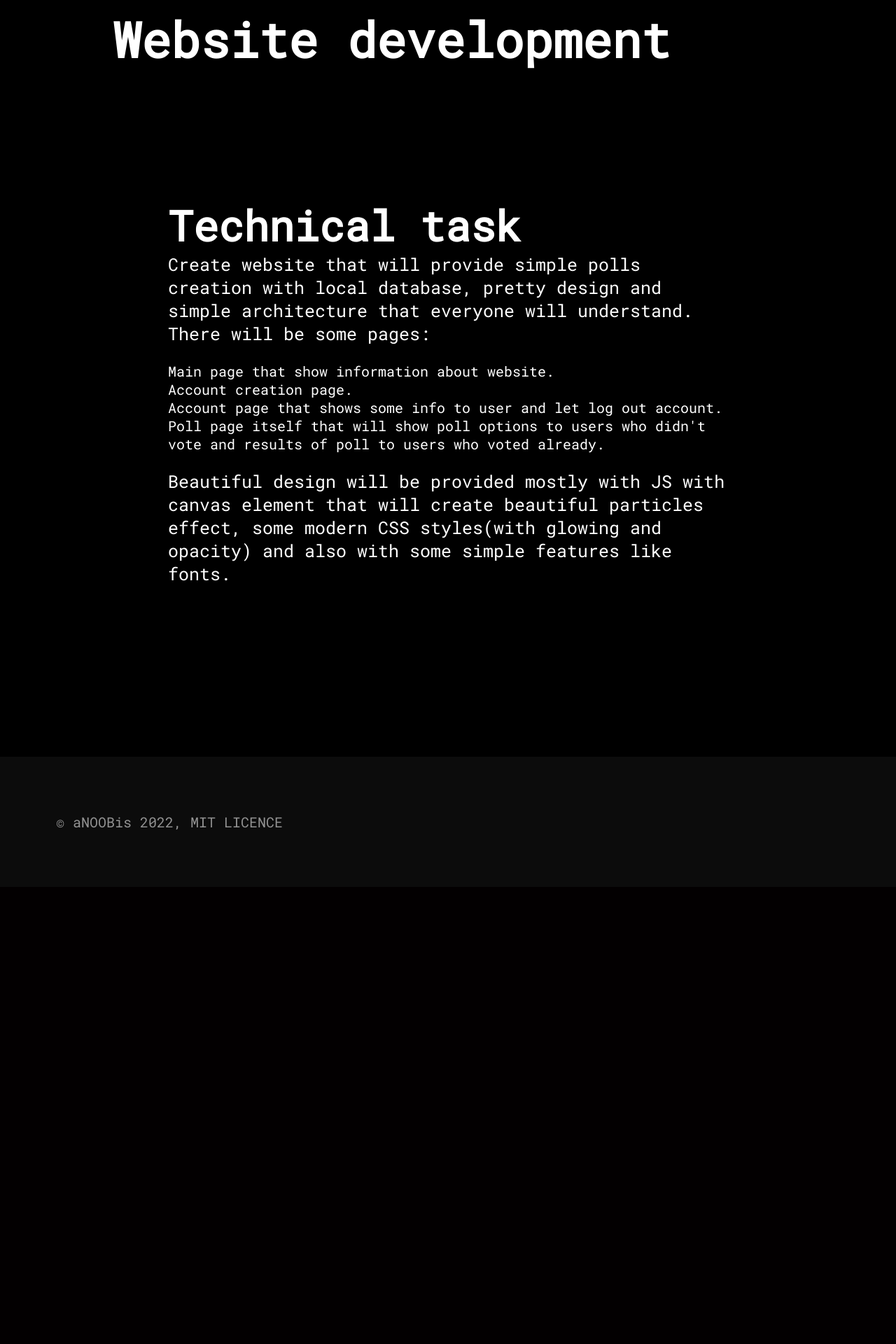
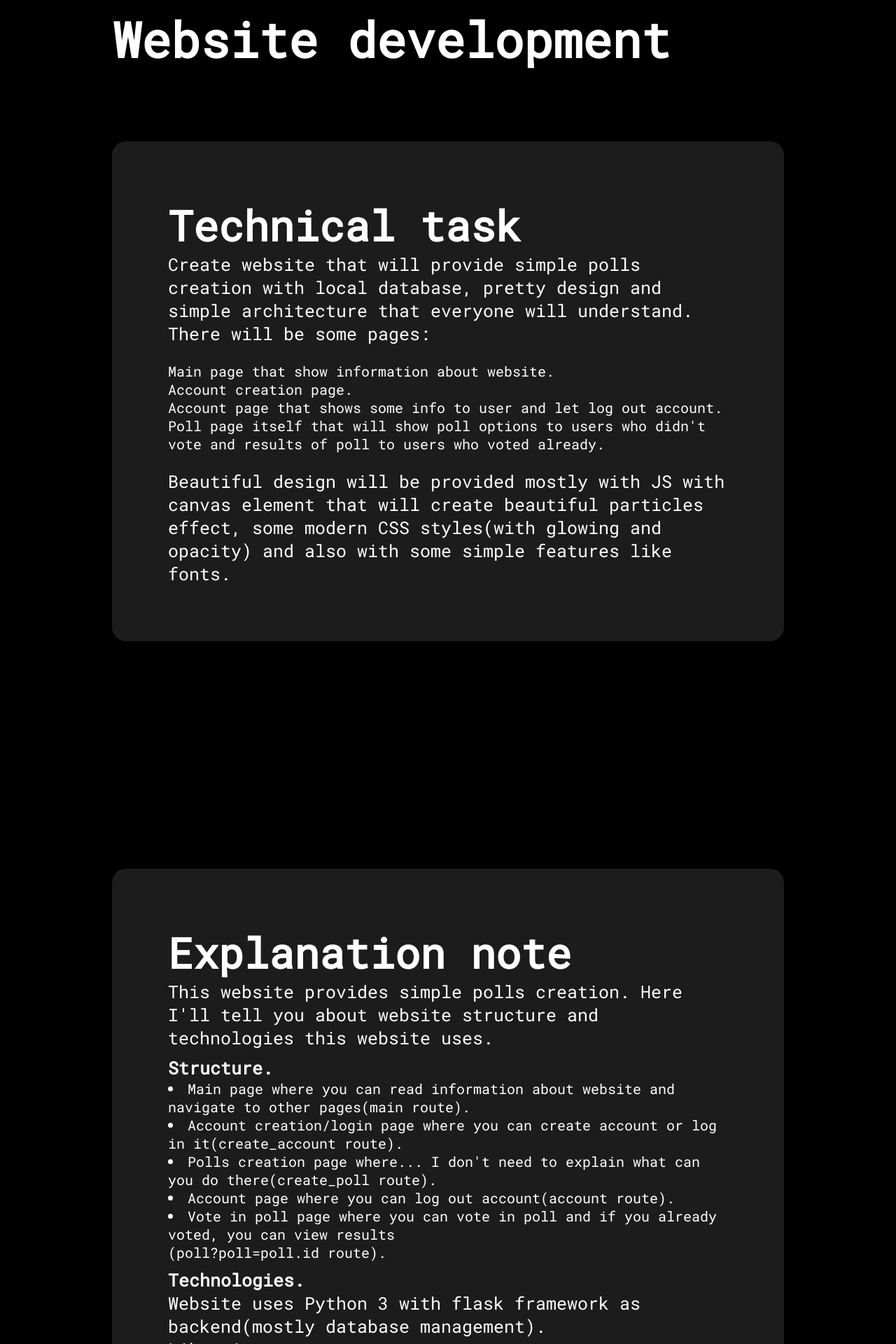
Before and after one commit to aNOOBisTheGod/MegaPolls, a Flask app: page / in a window 1280 px wide. Shown: the part 2520-4440 px from the top of the page at 70% size. Before the commit the page ends 3706 px from the top, so only its background shows below. Run offline with Flask 2, Linux system fonts and the light colour scheme; some libraries are stand-ins or nearby versions.

Commit message:
note addition

```diff
--- a/database/polls.py
+++ b/database/polls.py
@@ -1,11 +1,6 @@
-from firebase_admin import firestore
 from .db_session import SqlAlchemyBase
 import sqlalchemy
-from database import db_session
 import ast
-import sqlalchemy.orm as orm
-from database.users import User
-from sqlalchemy import update
 
 
 class Poll(SqlAlchemyBase):
--- a/database/users.py
+++ b/database/users.py
@@ -45,13 +45,9 @@ def updateUser(username, password, newPoll):
     cursor = connection.cursor()
     query = f"""SELECT pollsCreated FROM USERS WHERE username = '{username}' AND password = '{password}'"""
     res = cursor.execute(query).fetchone()
-    print(res)
     polls = res[0].split()
-    print(polls)
     polls.append(newPoll)
-    print(polls)
     polls = ' '.join(list(map(str, polls)))
-    print(polls)
     query = f"""UPDATE USERS SET pollsCreated = "{polls}" WHERE password = '{password}' AND username = '{username}'"""
     cursor.execute(query)
     connection.commit()
--- a/main.py
+++ b/main.py
@@ -1,10 +1,6 @@
 from flask import Flask, render_template, request, make_response, redirect, url_for, flash
-import firebase_admin
-from firebase_admin import credentials
 from database.polls import createPoll, getPollJson, voteInPoll
 from utils.exceptions import *
-import os.path
-import json
 from database import db_session
 import database.users
 import logging
@@ -20,6 +16,7 @@ db_sess = db_session.create_session()
 
 @app.route('/', methods=['POST', 'GET'])
 def mainpage():
+    # flash(f"312", "error")
     return render_template('index.html')
 
 @app.route('/account', methods=['POST', 'GET'])
@@ -34,7 +31,6 @@ def accountpage():
     if database.users.checkUser(username, password):
         return render_template('account.html', username=username)
     else:
-        print('Wrong')
         return redirect(url_for(('createaccountpage')))
 
 @app.route('/create_account', methods=['POST', 'GET'])
--- a/static/css/main.css
+++ b/static/css/main.css
@@ -227,8 +227,38 @@ input[type="checkbox"]:checked + .usethis {
 }
 
 .text-blur-wrapper{
+    background-color: #292929b4;
     backdrop-filter: blur(10px);
     display: inline-block;
     padding: 10vh;
     border-radius: 20px;
 }
+.label-load-file {
+    cursor: pointer;
+}
+
+.help-loading{
+    display: none;
+    transition: .3s;
+    position: absolute;
+    width: auto;
+    background-color: rgba(65, 65, 65, 0.411);
+    padding: 10px;
+    border-radius: 5px;
+    backdrop-filter: blur(10px);
+}
+
+.label-load-file:hover .help-loading{
+    display: flex;
+    transition: .3s;
+
+}
+
+div {
+    background-color: rgba(0, 0, 0, 0.671);
+}
+h3 {
+    font-size: 25px;
+    font-weight: bold;
+    margin-top: 10px;
+}
--- a/templates/index.html
+++ b/templates/index.html
@@ -60,6 +60,34 @@
             </a>
         </div>
     </section>
+    <section>
+        <div class="text-blur-wrapper">
+        <h2 class="section-title">Explanation note</h2>
+            <a class="section-text">
+                This website provides simple polls creation. Here I'll tell you about website structure and technologies this website uses.<br>
+                <h3>Structure.</h3>
+                    <li>Main page where you can read information about website and navigate to other pages(main route).</li>
+                    <li>Account creation/login page where you can create account or log in it(create_account route).</li>
+                    <li>Polls creation page where... I don't need to explain what can you do there(create_poll route).</li>
+                    <li>Account page where you can log out account(account route).</li>
+                    <li>Vote in poll page where you can vote in poll and if you already voted, you can view results<br>(poll?poll=poll.id route).</li>
+                <h3>Technologies.</h3>
+                    Website uses Python 3 with flask framework as backend(mostly database management).<br>
+                    Libraries:
+                    <li>Flask(to create website itself)</li>
+                    <li>sqlalchemy(as database management)</li>
+                    <li>sqlite3(as alternative database management)</li>
+                    <li>built-in libraries(like sys, ast)</li>
+                    HTML, CSS, JS as frontend(biggest part of code).<br>
+                    Modifications:
+                    <li>Bootstrap icons for html</li>
+                    <li>sweetalert2 to make beautiful alerts</li>
+                    Heroku as hosting.<br>
+                    git as version control system.
+                <h3><a href="https://github.com/aNOOBisTheGod/MegaPolls">Here you can contribute or learn how does website works</a></h3>
+            </a>
+        </div>
+    </section>
     <footer>
         &copy; aNOOBis 2022, MIT LICENCE
 
--- a/templates/sweetalerts.html
+++ b/templates/sweetalerts.html
@@ -1,4 +1,4 @@
-<!-- Errors handlihg using js library called sweetalert2 -->
+
 <script src="//cdn.jsdelivr.net/npm/sweetalert2@11"></script>
 {% with messages = get_flashed_messages(with_categories=true) %}
 {% if messages %}
@@ -8,7 +8,11 @@
         Swal.fire({
             title:"{{ category.title() }}!",
             text: "{{ message }}",
-            icon: "{{ category }}"
+            icon: "{{ category }}",
+            background: 'rgba(0, 0, 0, 0.9)',
+            color: 'white',
+            showConfirmButton: false,
+            showCancelButton: false,
         })
 </script>
 {% endfor %}
```
Also changed, not shown: NOTE.md (added, +21 -0 lines), static/js/alerts.js (added, +21 -0 lines), templates/create_poll.html (+49 -3 lines), .github/workflows/main.yml (deleted), db/data.db.
